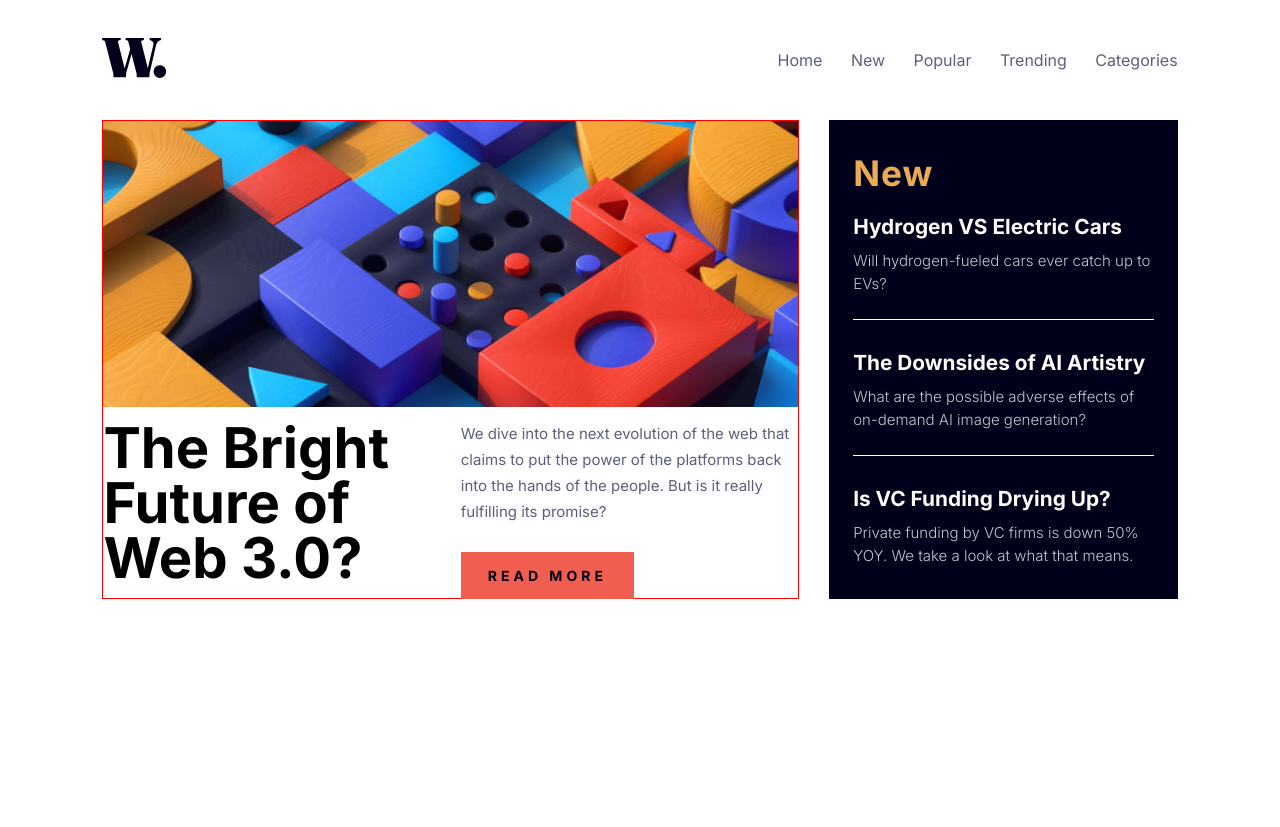
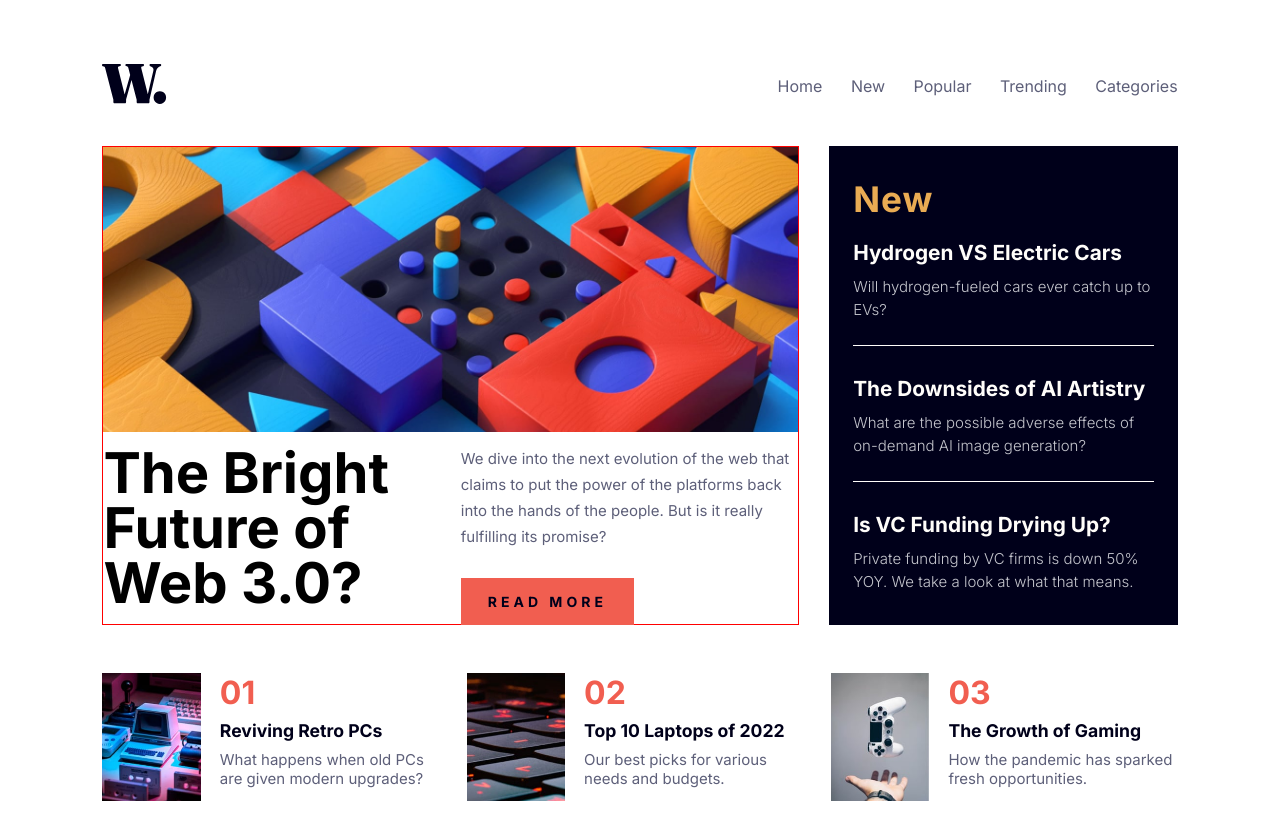
Before and after one commit to AlessandroPFreitas/HomePage, a plain HTML site: page index.html in a window 1280 px wide. Before the commit the page ends 800 px from the top, so only its background shows below. Drawn offline with Linux system fonts and the light colour scheme.

Commit message:
Refatorei o layout e os estilos do article; substituí a seção article pela seção left e criei o contêiner bottom. Além disso, adicionei efeitos de hover ao site.

```diff
--- a/index.html
+++ b/index.html
@@ -11,8 +11,9 @@
     />
     <link rel="stylesheet" href="styles/geral.css" />
     <link rel="stylesheet" href="styles/header.css" />
-    <link rel="stylesheet" href="styles/article.css" />
+    <link rel="stylesheet" href="styles/left.css" />
     <link rel="stylesheet" href="styles/aside.css" />
+    <link rel="stylesheet" href="styles/bottom.css" />
     <title>Frontend Mentor | News homepage</title>
   </head>
   <body>
@@ -32,20 +33,21 @@
     </header>
 
     <main>
-      <article class="article-container">
-        <div class="article-img-container">
+      <div id="grid-container">
+        <article class="left-container">
+          <div class="left-img-container">
             <img
-            id="article-img"
+              id="left-img"
               src="./assets/images/image-web-3-desktop.jpg"
               alt="web-3-desktop"
             />
           </div>
-        <section class="article-info-container">
-          <div class="article-title">
+          <section class="left-info-container">
+            <div class="left-title">
               <h1>The Bright Future of Web 3.0?</h1>
             </div>
-          <div class="article-info">
-            <div class="article-paragraph">
+            <div class="left-info">
+              <div class="left-paragraph">
                 <p>
                   We dive into the next evolution of the web that claims to put
                   the power of the platforms back into the hands of the people.
@@ -58,48 +60,81 @@
         </article>
 
         <aside class="aside-container">
-        <h2 class="aside-title" >New</h2>
+          <h2 class="aside-title">New</h2>
           <div class="aside-info">
-        <h2 class="aside-subtitle" > <a href=""> Hydrogen VS Electric Cars</a></h2>
-        <p class="aside-paragraph" > Will hydrogen-fueled cars ever catch up to EVs? </p>
+            <h2 class="aside-subtitle">
+              <a href=""> Hydrogen VS Electric Cars</a>
+            </h2>
+            <p class="aside-paragraph">
+              Will hydrogen-fueled cars ever catch up to EVs?
+            </p>
           </div>
 
           <div class="aside-info">
-        <h2 class="aside-subtitle" > <a href=""> The Downsides of AI Artistry </a></h2>
-        <p class="aside-paragraph" > What are the possible adverse effects of on-demand AI image generation? </p>
+            <h2 class="aside-subtitle">
+              <a href=""> The Downsides of AI Artistry </a>
+            </h2>
+            <p class="aside-paragraph">
+              What are the possible adverse effects of on-demand AI image
+              generation?
+            </p>
           </div>
 
           <div class="aside-info">
-        <h2 class="aside-subtitle" > <a href=""> Is VC Funding Drying Up? </a></h2>
-        <p class="aside-paragraph" > Private funding by VC firms is down 50% YOY. We take a look at what that means.
+            <h2 class="aside-subtitle">
+              <a href=""> Is VC Funding Drying Up? </a>
+            </h2>
+            <p class="aside-paragraph">
+              Private funding by VC firms is down 50% YOY. We take a look at what
+              that means.
             </p>
           </div>
+        </aside>
+      </div>
 
-      </aside>
+      <article id="bottom-container">
+          <div class="bottom-img-container">
+            <img class="bottom-img"
+              src="./assets/images/image-retro-pcs.jpg"
+              alt="web-2-desktop"
+            />
+          </div>
+          <section class="bottom-info-container">
+            <h1 class="bottom-title">01</h1>
+            <h2 class="bottom-subtitle"><a href="">Reviving Retro PCs</a></h2>
+            <p class="bottom-paragraph">What happens when old PCs are given modern upgrades?</p>
+          </section>
+          <div class="bottom-img-container">
+            <img class="bottom-img"
+              src="./assets/images/image-top-laptops.jpg"
+              alt="web-2-desktop"
+            />
+          </div>
+          <section class="bottom-info-container">
+            <h1 class="bottom-title">02</h1>
+            <h2 class="bottom-subtitle"><a href="">Top 10 Laptops of 2022</a></h2>
+            <p class="bottom-paragraph">Our best picks for various needs and budgets.</p>
+          </section>
+          <div class="bottom-img-container">
+            <img class="bottom-img"
+              src="./assets/images/image-gaming-growth.jpg"
+              alt="web-2-desktop"
+            />
+          </div>
+          <section class="bottom-info-container">
+            <h1 class="bottom-title">03</h1>
+            <h2 class="bottom-subtitle"><a href="">The Growth of Gaming</a></h2>
+            <p class="bottom-paragraph">  How the pandemic has sparked fresh opportunities.</p>
+          </section>
+      </article>
 
     </main>
-
-    <!--
-
-
-
-
-
-  01
-  Reviving Retro PCs
-  What happens when old PCs are given modern upgrades?
-
-  02
-  Top 10 Laptops of 2022
-  Our best picks for various needs and budgets.
-
-  03
-  The Growth of Gaming
-  How the pandemic has sparked fresh opportunities.
-
+<!-- <footer>
   <div class="attribution">
     Challenge by <a href="https://www.frontendmentor.io?ref=challenge" target="_blank">Frontend Mentor</a>.
     Coded by <a href="#">Your Name Here</a>.
-  </div> -->
+  </div>
+</footer> -->
+
   </body>
 </html>
--- a/styles/aside.css
+++ b/styles/aside.css
@@ -6,13 +6,11 @@
 .aside-title{
     font-size: 2.2em;
     color: hsl(35, 77%, 62%);
-    /* border: 1px solid red; */
     margin-bottom: 20px;
     letter-spacing: 1px;
 }
 
 .aside-info{
-    /* border: 1px solid red; */
     border-bottom: 1px solid  hsl(36, 100%, 99%);
     color:  hsl(36, 100%, 99%);
     padding-bottom: 1.5em;
@@ -25,17 +23,19 @@
 }
 
 .aside-subtitle {
-  /* border: 1px solid red; */
   font-size: 1.3em;
   margin-bottom: 10px;
 }
 
 .aside-subtitle a {
     color:  hsl(36, 100%, 99%);
+    transition: 0.3s;
+}
+.aside-subtitle a:hover {
+    color: hsl(35, 77%, 62%);
 }
 
 .aside-paragraph{
-    /* border: 1px solid red; */
     color:  hsl(233, 8%, 79%);
     font-size: 15px;
     line-height: 23px;
--- /dev/null
+++ b/styles/bottom.css
@@ -0,0 +1,44 @@
+#bottom-container {
+    display: flex;
+}
+
+.bottom-img-container {
+    width: 30%;
+}
+
+.bottom-img {
+    width: 100%;
+    height: 100%;
+}
+
+.bottom-info-container {
+  width: 70%;
+  margin-left: 1.2rem;
+  margin-right: 1.1rem;
+}
+.bottom-info-container:last-child {
+  margin-right: 0;
+}
+
+.bottom-title {
+    font-size: 2rem;
+    color: hsl(5, 85%, 63%);
+}
+
+.bottom-subtitle{
+    font-size: 1.1rem;
+    color: hsl(240, 100%, 5%);
+    margin: 0.5em 0;
+}
+.bottom-subtitle a{
+color:  hsl(240, 100%, 5%);
+transition: 0.3s;
+}
+.bottom-subtitle a:hover{
+color:   hsl(5, 85%, 63%);
+}
+
+.bottom-paragraph{
+    font-size: 15px;
+    color:   hsl(236, 13%, 42%);
+}
--- a/styles/geral.css
+++ b/styles/geral.css
@@ -8,7 +8,7 @@ body, input, button, select, textarea{
     font-family: "Inter", sans-serif;
 }
 body{
-    margin: 0  8%;
+    margin: 2% 8%;
 }
 
 
@@ -17,8 +17,9 @@ ul , a{
     text-decoration: none;
 }
 
-main{
+#grid-container{
     display: grid;
     grid-template-columns: 2fr 1fr ;
     column-gap: 30px;
+    margin-bottom: 3em;
 }
--- a/styles/header.css
+++ b/styles/header.css
@@ -1,6 +1,5 @@
 
 header{
-    /* background-color: aquamarine; */
     display: flex;
     align-items: center;
     justify-content: space-between;
@@ -27,5 +26,9 @@ nav{
 }
 
 .nav-links a{
-    color: hsl(236, 13%, 42%);
+color: hsl(236, 13%, 42%);
+transition: 0.3s;
 }
+.nav-links a:hover{
+color: hsl(5, 85%, 63%);
+}
--- a/styles/article.css
+++ b/styles/left.css
@@ -1,33 +1,33 @@
-.article-container{
+.left-container{
     border: 1px solid red;
 }
 
-.article-img-container{
+.left-img-container{
 }
 
-#article-img{
+#left-img{
     width: 100%;
 }
 
-.article-info-container{
+.left-info-container{
     display: grid;
     grid-template-columns: 1fr 1fr;
     column-gap: 20px;
     margin-top: 0.64rem;
 }
 
-.article-title{
+.left-title{
     font-size: 3em;
     line-height: 55px;
 }
 
 
-.article-info{
+.left-info{
 
 
 }
 
-.article-paragraph{
+.left-paragraph{
     color: hsl(236, 13%, 42%);
     font-size: 15px;
     line-height: 26px;
@@ -41,4 +41,9 @@
     padding: 15px 27px;
     font-weight: 700;
     letter-spacing: 4px;
+    transition: background 0.4s ease-in-out ;
 }
+#read-more-btn:hover{
+    background-color: black;
+    color: hsl(0, 0%, 100%);
+}
```
Lines whose indentation alone changed are shown as unchanged.
